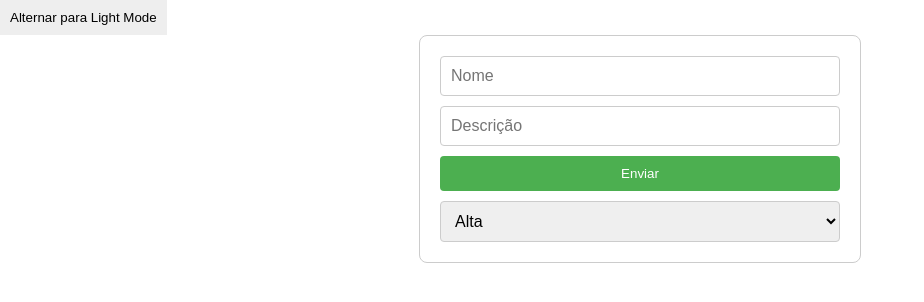
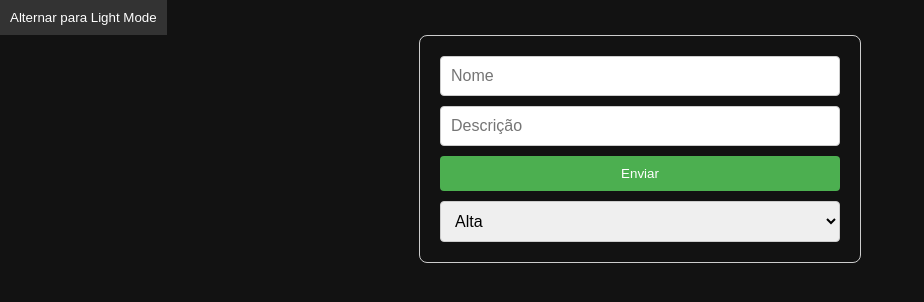
Before and after one commit to lwkas-gabriel/crud-app, a React (Vite) app: page / in a window 1280 px wide. Shown: the top 302 px of the page, without its empty margins (0-924 px from the left). Built offline with nearby package versions, Linux system fonts and the light colour scheme.

Commit message:
refactor: limpando form de submissão e consertando logica do botão de theme toggle

```diff
--- a/src/components/ItemForm/index.tsx
+++ b/src/components/ItemForm/index.tsx
@@ -15,7 +15,7 @@ type ItemFormInput = z.infer<typeof itemSchema>;
 
 
 export function ItemForm(){
-    const { handleSubmit, register, formState: {errors, isSubmitting} } = useForm<ItemFormInput>({
+    const { reset, handleSubmit, register, formState: {errors, isSubmitting} } = useForm<ItemFormInput>({
         resolver: zodResolver(itemSchema),
     });
 
@@ -24,6 +24,7 @@ export function ItemForm(){
     function handleCreateItem(data: ItemFormInput){
         const newItem = {id: Date.now(), createdAt: new Date(), ...data};
         addItem(newItem);
+        reset();
         //searchIssues(data.query);
     }
 
--- a/src/components/ThemeToggle/index.tsx
+++ b/src/components/ThemeToggle/index.tsx
@@ -6,7 +6,7 @@ export function ThemeToggle(){
 
     return (
         <button onClick={toggleTheme}>
-            Alternar para {theme === 'light' ? 'Dark' : 'Light'} Mode
+            Alternar para {theme.mode === 'light' ? 'Dark' : 'Light'} Mode
         </button>
     );
 }
--- a/src/contexts/ThemeContext.tsx
+++ b/src/contexts/ThemeContext.tsx
@@ -14,7 +14,7 @@ interface ThemeContextType {
 export const ThemeContext = createContext<ThemeContextType>({} as ThemeContextType);
 
 export function ThemeContextProvider({children}: ThemeProviderProps){
-    const [theme, setTheme] = useState<ThemeType>(light);
+    const [theme, setTheme] = useState<ThemeType>(dark);
 
     function toggleTheme(){
         setTheme(state => (state.mode === 'light' ? dark : light));
```
